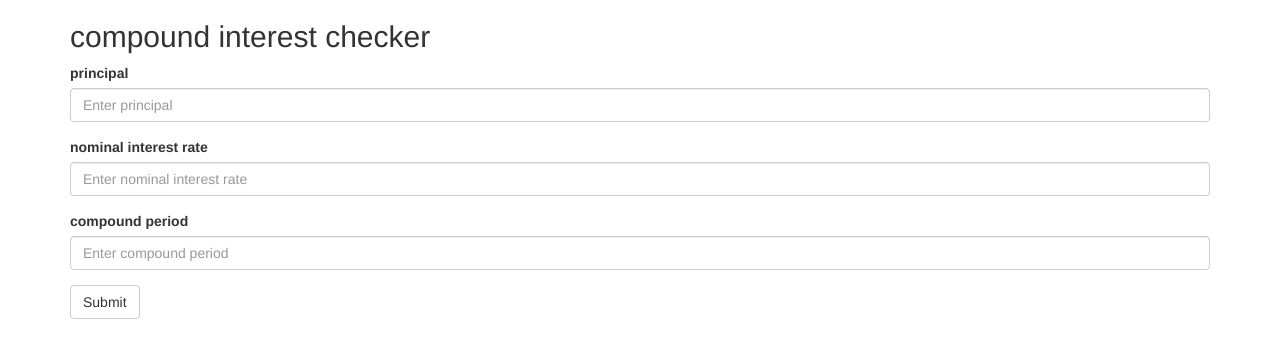
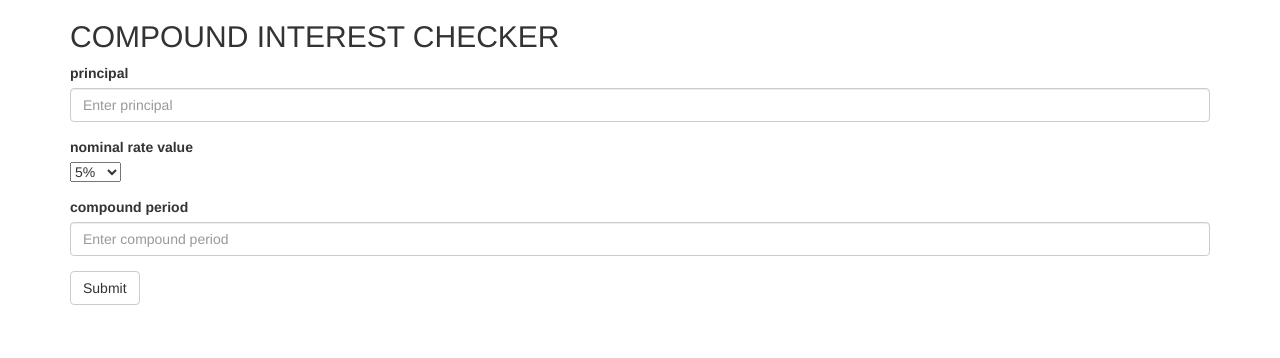
Before and after one commit to enebret/compound-interest-calculator, a plain HTML site: page index.html in a window 1280 px wide. Drawn offline with nearby package versions, Linux system fonts and the light colour scheme.

Commit message:
added new select tag

```diff
--- a/index.html
+++ b/index.html
@@ -14,15 +14,19 @@
 <!--number of compounding period = n-->
 <!---->
 <div class="container">
-  <h2>compound interest checker</h2>
+  <h2>COMPOUND INTEREST CHECKER</h2>
   <form action="/action_page.php">
     <div class="form-group">
       <label for="principal">principal</label>
       <input type="text" class="form-control" id="pi" placeholder="Enter principal" name="email">
     </div>
     <div class="form-group">
-      <label for="nominal">nominal interest rate</label>
-      <input type="password" class="form-control" id="nir" placeholder="Enter nominal interest rate" name="pwd">
+      <label for="cpp">nominal rate value</label><br>
+      <select id="nir">
+        <option value="ipod">5%</option>
+        <option value="radio">10%</option>
+        <option value="computer">15%</option>
+        </select>
     </div>
     <div class="form-group">
       <label for="compounding">compound period</label>
```
